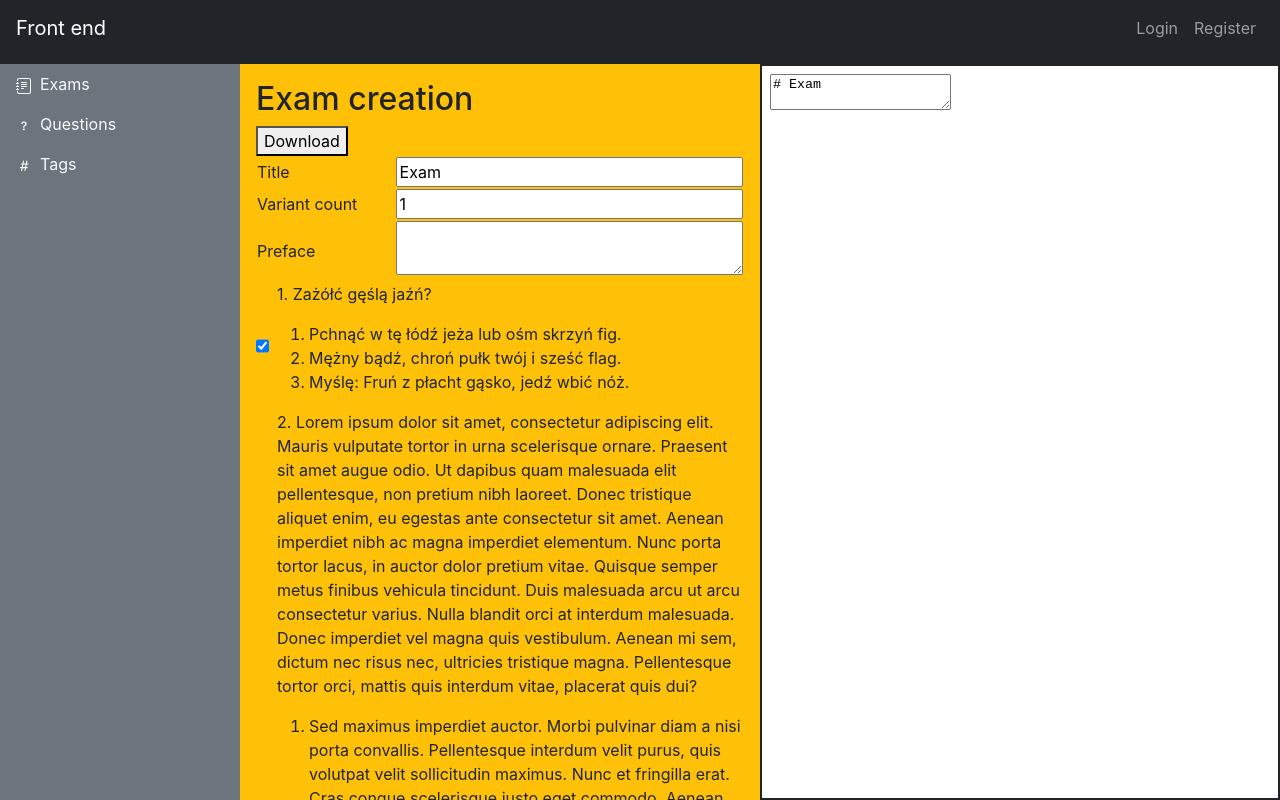
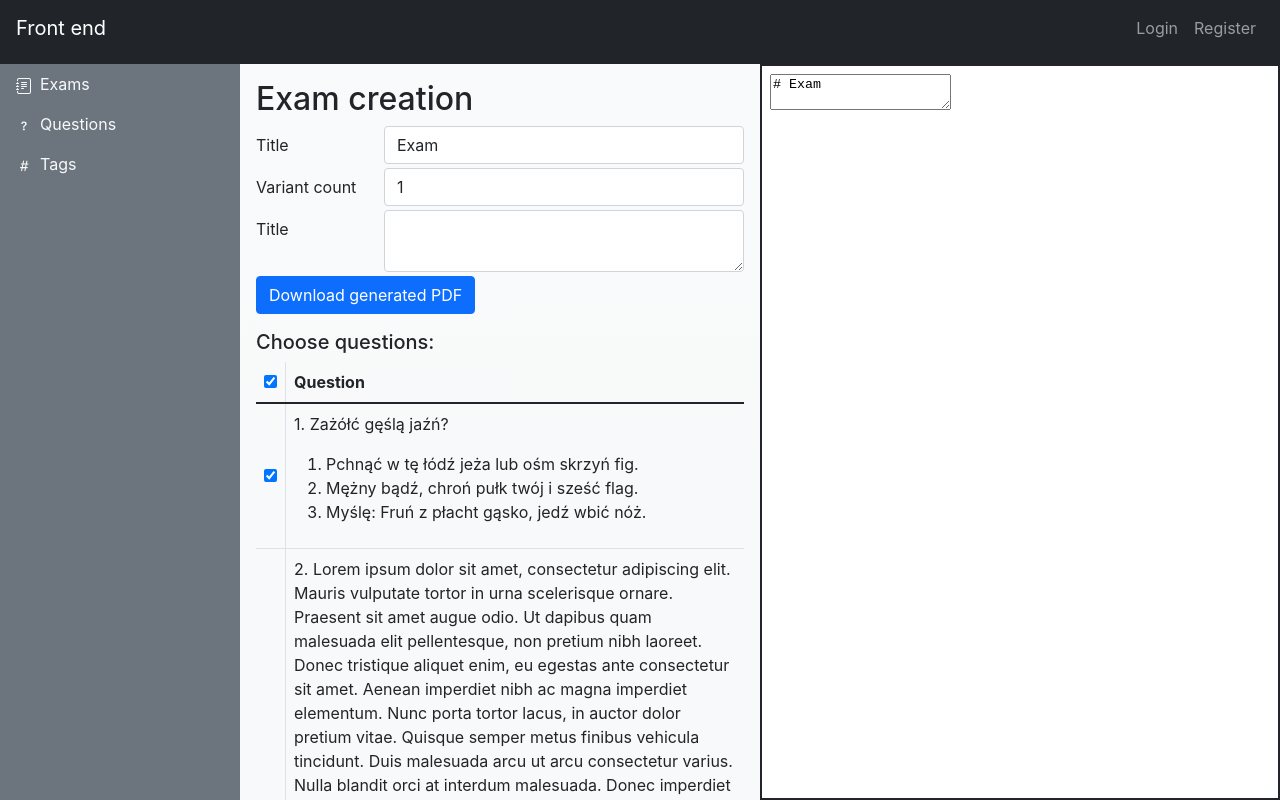
Before and after one commit to PZSP2-21Z-17/front-end, a React (Create React App) app: page /exams in a window 1280 px wide. Built offline with nearby package versions, Linux system fonts and the light colour scheme.

Commit message:
Make UI look nicer

```diff
--- a/src/exams/SelectableQuestion.tsx
+++ b/src/exams/SelectableQuestionRow.tsx
@@ -1,31 +1,30 @@
 import { FunctionComponent, ChangeEvent } from 'react';
 import Question from '../questions/Question';
 
-export type SelectableQuestionProps = {
+export type SelectableQuestionRowProps = {
     selected: boolean;
     onChangeSelection: (questionId: number, selected: boolean) => void;
     question: Question;
 };
 
-export const SelectableQuestion: FunctionComponent<SelectableQuestionProps> = (props: SelectableQuestionProps) => {
+export const SelectableQuestionRow: FunctionComponent<SelectableQuestionRowProps> = (props: SelectableQuestionRowProps) => {
     const changeListener = (evt: ChangeEvent<HTMLInputElement>) => {
         props.onChangeSelection(props.question.id, evt.target.checked);
     };
+
     return (
-        <>
-        <div className="w-100 d-flex">
-            <div className="pe-2">
-                <input className="h-100" type="checkbox" checked={props.selected} onChange={changeListener} />
-            </div>
-            <div>
+        <tr>
+            <td className="border-end" style={{ textAlign: "center", verticalAlign: "middle"}}>
+                <input type="checkbox" checked={props.selected} onChange={changeListener} />
+            </td>
+            <td>
                 <p>{props.question.id}. {props.question.contents}</p>
                 <ol>
                     {props.question.answers.map(answer => (<li key={answer.id}>{answer.content}</li>))}
                 </ol>
-            </div>
-        </div>
-        </>
+            </td>
+        </tr>
     );
 }
 
-export default SelectableQuestion;
+export default SelectableQuestionRow;
--- a/src/routes/Exams.tsx
+++ b/src/routes/Exams.tsx
@@ -1,7 +1,8 @@
 import { useState, useRef, useEffect } from 'react';
 import TestQuestionList from '../exams/TestQuestionList';
-import SelectableQuestion from '../exams/SelectableQuestion';
+import SelectableQuestionRow from '../exams/SelectableQuestionRow';
 import { indexToLetter } from '../Common';
+import { Row, Col, Button, Form, FormLabel, FormGroup, FormControl, Table } from 'react-bootstrap';
 
 export const Exams = () => {
     const questions = TestQuestionList;
@@ -10,6 +11,7 @@ export const Exams = () => {
     const [variantCount, setVariantCount] = useState(1);
     const [preface, setPreface] = useState('');
     const iframeRef = useRef<HTMLIFrameElement>(null);
+    const checkboxRef = useRef<HTMLInputElement>(null);
     const [isDownloadDisabled, setDownloadDisabled] = useState(true);
 
     const generateDocument = () => {
@@ -59,37 +61,54 @@ ${flattenedQuestions}
     };
 
     useEffect(generateDocument, [questions, questionSelection, title, preface]);
+    useEffect(() => {
+        if (checkboxRef.current == null) return;
+        checkboxRef.current.indeterminate = questionSelection.some(sel => sel) && questionSelection.some(sel => !sel);
+    }, [questionSelection]);
 
     return (
         <div className="d-flex h-100">
-            <div className="bg-warning p-3" style={{ flexBasis: '50%', overflow: 'auto' }}>
+            <div className="bg-light bg-gradient p-3" style={{ flexBasis: '50%', overflow: 'auto' }}>
                 <p className="h2">Exam creation</p>
-                <button onClick={downloadDocument} disabled={isDownloadDisabled}>Download</button>
-                <table className="w-100">
+                <Form className="mb-3">
+                    <FormGroup className="mb-1" as={Row} controlId="exam-title">
+                        <FormLabel column sm={3}>Title</FormLabel>
+                        <Col sm={9}>
+                            <FormControl type="text" value={title} onChange={evt => setTitle(evt.target.value)} />
+                        </Col>
+                    </FormGroup>
+                    <FormGroup className="mb-1" as={Row} controlId="exam-variant-count">
+                        <FormLabel column sm={3}>Variant count</FormLabel>
+                        <Col sm={9}>
+                            <FormControl type="number" value={variantCount} onChange={evt => setVariantCount(Number(evt.target.value))} />
+                        </Col>
+                    </FormGroup>
+                    <FormGroup className="mb-1" as={Row} controlId="exam-preface">
+                        <FormLabel column sm={3}>Title</FormLabel>
+                        <Col sm={9}>
+                            <FormControl as="textarea" value={preface} onChange={evt => setPreface(evt.target.value)} />
+                        </Col>
+                    </FormGroup>
+                    <Button variant="primary" onClick={downloadDocument} disabled={isDownloadDisabled}>Download generated PDF</Button>
+                </Form>
+                <p className="h5">Choose questions:</p>
+                <Table hover className="w-100" style={{ maxHeight: '100vh', overflow: 'auto' }}>
+                <thead>
+                    <tr>
+                        <th className="border-end">
+                            <input ref={checkboxRef} type="checkbox" checked={questionSelection.every(sel => sel)}
+                                onChange={evt => setQuestionSelection(questionSelection.map(sel => evt.target.checked))} />
+                        </th>
+                        <th>Question</th>
+                    </tr>
+                </thead>
                 <tbody>
-                    <tr>
-                        <td><label htmlFor="exam-title">Title</label></td>
-                        <td><input id="exam-title" className="w-100" type="text"
-                            value={title} onChange={evt => setTitle(evt.target.value)} /></td>
-                    </tr>
-                    <tr>
-                        <td><label htmlFor="exam-variant-count">Variant count</label></td>
-                        <td><input id="exam-variant-count" className="w-100" type="number" min="1"
-                            value={variantCount} onChange={evt => setVariantCount(Number(evt.target.value))} /></td>
-                    </tr>
-                    <tr>
-                        <td><label htmlFor="exam-preface">Preface</label></td>
-                        <td><textarea id="exam-preface" className="w-100"
-                            value={preface} onChange={evt => setPreface(evt.target.value)} /></td>
-                    </tr>
-                </tbody>
-                </table>
-                <div style={{ maxHeight: '100vh', overflow: 'auto' }}>
                     {questions.map((question, index) => (
-                        <SelectableQuestion key={question.id} question={question} selected={questionSelection[index]}
+                        <SelectableQuestionRow key={question.id} question={question} selected={questionSelection[index]}
                             onChangeSelection={onChangeSelection} />
                     ))}
-                </div>
+                </tbody>
+                </Table>
             </div>
             <div className="border border-dark border-2" style={{ flexBasis: '50%' }}>
                 <iframe title="pdf-preview" ref={iframeRef} className="d-block w-100 h-100"></iframe>
```
